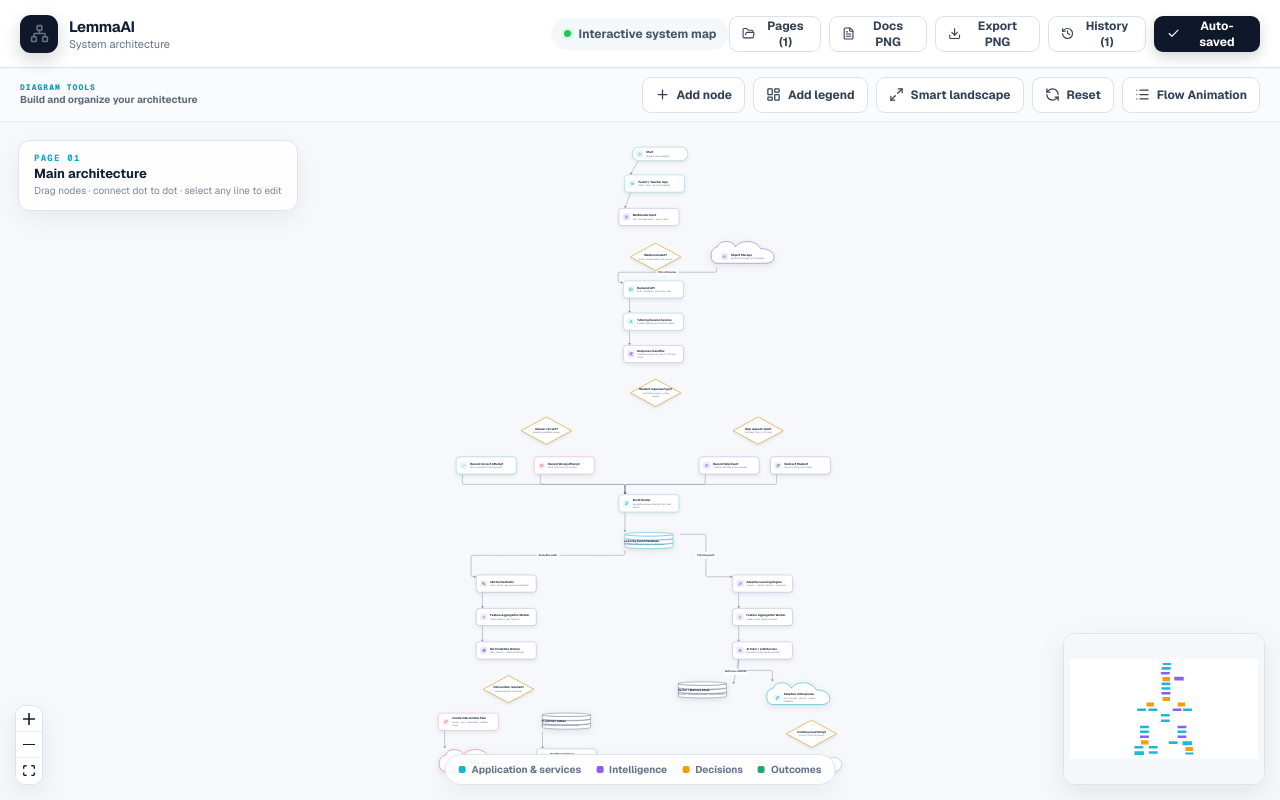
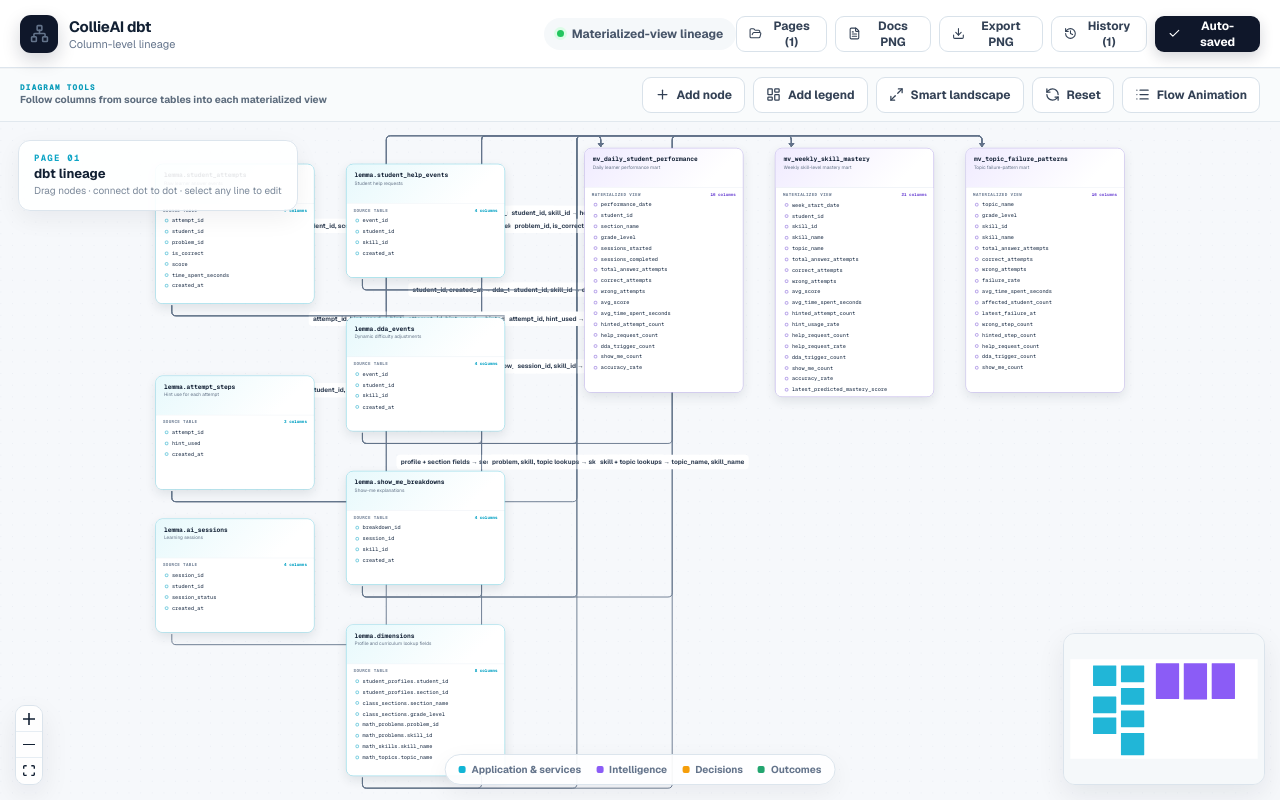
Before and after one commit to V0idStatic/ERD-Portfolio-Repo, a Next.js app in the folder CollieAI_ERD/architecture-flow/: page / in a window 1280 px wide. Built offline with nearby package versions, Linux system fonts and the light colour scheme.

Commit message:
Add column-level dbt lineage cards

```diff
--- a/CollieAI_ERD/architecture-flow/app/ArchitectureFlow.tsx
+++ b/CollieAI_ERD/architecture-flow/app/ArchitectureFlow.tsx
@@ -118,6 +118,9 @@ type NodeTone = "cyan" | "violet" | "amber" | "emerald" | "slate" | "rose";
 type ArchitectureNodeData = {
   label: string;
   description?: string;
+  /** dbt relation metadata. When present the node renders as an ERD-style table. */
+  relationType?: "source" | "materialized_view" | "view";
+  columns?: string[];
   titleSize?: number;
   descriptionSize?: number;
   shape: NodeShape;
@@ -270,6 +273,7 @@ function ArchitectureNodeCard({ data, selected, width, height }: NodeProps<Archi
   }
 
   const animState = data._animState;
+  const isRelation = Boolean(data.relationType && data.columns?.length);
   return (
     <div
       className={`architecture-node shape-${data.shape} tone-${data.tone} ${
@@ -353,7 +357,7 @@ function ArchitectureNodeCard({ data, selected, width, height }: NodeProps<Archi
           <path d="M115 2 L228 63 L115 124 L2 63 Z" />
         </svg>
       ) : null}
-      <div className="node-inner">
+      <div className={`node-inner ${isRelation ? "relation-node-inner" : ""}`}>
         {data.shape !== "database" && data.shape !== "decision" ? (
           <span className="node-icon" aria-hidden="true">
             <Icon size={17} strokeWidth={2.2} />
@@ -364,6 +368,19 @@ function ArchitectureNodeCard({ data, selected, width, height }: NodeProps<Archi
           {data.description ? <span>{data.description}</span> : null}
         </div>
       </div>
+      {isRelation ? (
+        <div className="relation-schema" aria-label={`${data.label} columns`}>
+          <div className="relation-schema-head">
+            <span>{data.relationType === "source" ? "SOURCE TABLE" : data.relationType === "materialized_view" ? "MATERIALIZED VIEW" : "VIEW"}</span>
+            <b>{data.columns!.length} columns</b>
+          </div>
+          <ul>
+            {data.columns!.map((column) => (
+              <li key={column}><i aria-hidden="true" />{column}</li>
+            ))}
+          </ul>
+        </div>
+      ) : null}
             {data.shape !== "decision" && [10, 30, 50, 70, 90].map((pct, i) => (
         <Handle key={`bottom-${i}`} className="side-handle" type="source" position={Position.Bottom} id={i === 2 ? "bottom" : `bottom-${i}`} style={{ left: `${pct}%` }} />
       ))}
@@ -522,6 +539,22 @@ const n = (
   data: { label, description, shape, icon, tone },
 });
 
+const relationNode = (
+  id: string,
+  x: number,
+  y: number,
+  label: string,
+  relationType: "source" | "materialized_view" | "view",
+  columns: string[],
+  description: string,
+): ArchitectureNode => ({
+  id,
+  type: "architecture",
+  position: { x, y },
+  data: { label, description, relationType, columns, shape: "database", icon: "database", tone: relationType === "materialized_view" ? "violet" : "cyan" },
+  style: { width: 300, height: Math.max(215, Math.min(470, 110 + columns.length * 22)) },
+});
+
 const getLegendFrame = (allNodes: ArchitectureNode[], nodeIds: string[]) => {
   const members = allNodes.filter(
     (node) =>
@@ -597,7 +630,7 @@ const synchronizeLegendKey = (allNodes: ArchitectureNode[]) => {
   ];
 };
 
-const initialNodes: ArchitectureNode[] = [
+const legacyInitialNodes: ArchitectureNode[] = [
   n("start", 910, 10, "Start", "Student opens CollieAI", "terminal", "play", "emerald"),
   n("app", 875, 135, "Parent / Teacher App", "React · Expo · Next.js candidate", "service", "app", "cyan"),
   n("input", 850, 285, "Multimodal Input", "Text · selected object · voice · image", "service", "input", "violet"),
@@ -657,7 +690,7 @@ const edge = (
   labelBgBorderRadius: 5,
 });
 
-const initialEdges: Edge[] = [
+const legacyInitialEdges: Edge[] = [
   edge("e1", "start", "app"),
   edge("e2", "app", "input"),
   edge("e3", "input", "media"),
@@ -696,6 +729,25 @@ const initialEdges: Edge[] = [
   edge("e36", "continue", "input", "Yes · next turn", true, "de0-2", "right-0"),
 ];
 
+const initialNodes: ArchitectureNode[] = [
+  relationNode("attempts", 40, 100, "lemma.student_attempts", "source", ["attempt_id", "student_id", "problem_id", "is_correct", "score", "time_spent_seconds", "created_at"], "Raw learner answer events"),
+  relationNode("steps", 40, 500, "lemma.attempt_steps", "source", ["attempt_id", "hint_used", "created_at"], "Hint use for each attempt"),
+  relationNode("sessions", 40, 770, "lemma.ai_sessions", "source", ["session_id", "student_id", "session_status", "created_at"], "Learning sessions"),
+  relationNode("help", 400, 100, "lemma.student_help_events", "source", ["event_id", "student_id", "skill_id", "created_at"], "Student help requests"),
+  relationNode("dda", 400, 390, "lemma.dda_events", "source", ["event_id", "student_id", "skill_id", "created_at"], "Dynamic difficulty adjustments"),
+  relationNode("show-me", 400, 680, "lemma.show_me_breakdowns", "source", ["breakdown_id", "session_id", "skill_id", "created_at"], "Show-me explanations"),
+  relationNode("dimensions", 400, 970, "lemma.dimensions", "source", ["student_profiles.student_id", "student_profiles.section_id", "class_sections.section_name", "class_sections.grade_level", "math_problems.problem_id", "math_problems.skill_id", "math_skills.skill_name", "math_topics.topic_name"], "Profile and curriculum lookup fields"),
+  relationNode("daily", 850, 70, "mv_daily_student_performance", "materialized_view", ["performance_date", "student_id", "section_name", "grade_level", "sessions_started", "sessions_completed", "total_answer_attempts", "correct_attempts", "wrong_attempts", "avg_score", "avg_time_spent_seconds", "hinted_attempt_count", "help_request_count", "dda_trigger_count", "show_me_count", "accuracy_rate"], "Daily learner performance mart"),
+  relationNode("weekly", 1210, 70, "mv_weekly_skill_mastery", "materialized_view", ["week_start_date", "student_id", "skill_id", "skill_name", "topic_name", "total_answer_attempts", "correct_attempts", "wrong_attempts", "avg_score", "avg_time_spent_seconds", "hinted_attempt_count", "hint_usage_rate", "help_request_count", "help_request_rate", "dda_trigger_count", "show_me_count", "accuracy_rate", "latest_predicted_mastery_score", "latest_risk_level", "recommended_action", "latest_prediction_at"], "Weekly skill-level mastery mart"),
+  relationNode("topic-failures", 1570, 70, "mv_topic_failure_patterns", "materialized_view", ["topic_name", "grade_level", "skill_id", "skill_name", "total_answer_attempts", "correct_attempts", "wrong_attempts", "failure_rate", "avg_time_spent_seconds", "affected_student_count", "latest_failure_at", "wrong_step_count", "hinted_step_count", "help_request_count", "dda_trigger_count", "show_me_count"], "Topic failure-pattern mart"),
+];
+
+const initialEdges: Edge[] = [
+  edge("attempts-daily", "attempts", "daily", "student_id, score, timestamps → daily attempt metrics"), edge("steps-daily", "steps", "daily", "attempt_id, hint_used → hinted_attempt_count"), edge("sessions-daily", "sessions", "daily", "student_id, status, created_at → session metrics"), edge("help-daily", "help", "daily", "student_id, created_at → help_request_count"), edge("dda-daily", "dda", "daily", "student_id, created_at → dda_trigger_count"), edge("show-daily", "show-me", "daily", "session_id, created_at → show_me_count"), edge("dimensions-daily", "dimensions", "daily", "profile + section fields → section_name, grade_level"),
+  edge("attempts-weekly", "attempts", "weekly", "student_id, problem_id, score → weekly attempt metrics"), edge("steps-weekly", "steps", "weekly", "attempt_id, hint_used → hinted_attempt_count"), edge("help-weekly", "help", "weekly", "student_id, skill_id → help_request_count"), edge("dda-weekly", "dda", "weekly", "student_id, skill_id → dda_trigger_count"), edge("show-weekly", "show-me", "weekly", "session_id, skill_id → show_me_count"), edge("dimensions-weekly", "dimensions", "weekly", "problem, skill, topic lookups → skill_name, topic_name"),
+  edge("attempts-topic", "attempts", "topic-failures", "problem_id, is_correct → failure metrics"), edge("steps-topic", "steps", "topic-failures", "attempt_id, hint_used → hinted_step_count"), edge("help-topic", "help", "topic-failures", "skill_id → help_request_count"), edge("dda-topic", "dda", "topic-failures", "skill_id → dda_trigger_count"), edge("show-topic", "show-me", "topic-failures", "skill_id → show_me_count"), edge("dimensions-topic", "dimensions", "topic-failures", "skill + topic lookups → topic_name, skill_name"),
+];
+
 const shapeOptions: { value: NodeShape; label: string }[] = [
   { value: "service", label: "Service" },
   { value: "decision", label: "Diamond" },
@@ -732,11 +784,11 @@ const createLegendDraft = (): LegendDraft => ({
   nodeIds: [],
 });
 
-const PAGE_INDEX_KEY = "collieai-architecture-pages-v1";
-const LEGACY_STORAGE_KEY = "collieai-architecture-v1";
-const defaultPages: DiagramPage[] = [{ id: "main", name: "Main architecture" }];
-const pageStorageKey = (pageId: string) => `collieai-architecture-page-${pageId}`;
-const historyStorageKey = (pageId: string) => `collieai-architecture-history-${pageId}`;
+const PAGE_INDEX_KEY = "collieai-dbt-lineage-pages-v1";
+const LEGACY_STORAGE_KEY = "collieai-dbt-lineage-v1";
+const defaultPages: DiagramPage[] = [{ id: "main", name: "dbt lineage" }];
+const pageStorageKey = (pageId: string) => `collieai-dbt-lineage-page-${pageId}`;
+const historyStorageKey = (pageId: string) => `collieai-dbt-lineage-history-${pageId}`;
 const MAX_HISTORY_ENTRIES = 40;
 
 const diagramSignature = (nodes: ArchitectureNode[], edges: Edge[]) =>
@@ -2428,13 +2480,13 @@ function FlowWorkspace() {
         <div className="brand">
           <span className="brand-mark"><Network size={19} /></span>
           <div>
-            <strong>LemmaAI</strong>
-            <span>System architecture</span>
+            <strong>CollieAI dbt</strong>
+            <span>Column-level lineage</span>
           </div>
         </div>
         <div className="topbar-center">
           <span className="status-dot" />
-          Interactive system map
+          Materialized-view lineage
         </div>
         <div className="topbar-actions">
           <button
@@ -2476,7 +2528,7 @@ function FlowWorkspace() {
       <nav className="tool-navbar" aria-label="Diagram tools">
         <div className="tool-navbar-label">
           <span>DIAGRAM TOOLS</span>
-          <strong>Build and organize your architecture</strong>
+          <strong>Follow columns from source tables into each materialized view</strong>
         </div>
         <div className="tool-navbar-actions">
           <button className="button secondary" onClick={() => setCreatorOpen(true)}>
--- a/CollieAI_ERD/architecture-flow/app/globals.css
+++ b/CollieAI_ERD/architecture-flow/app/globals.css
@@ -168,6 +168,26 @@ button { cursor: pointer; }
 .shape-database.is-selected .database-art .db-body,
 .shape-database.is-selected .database-art .db-top { stroke:var(--node); stroke-width:2.8; }
 .shape-database .node-inner { position:relative; z-index:3; padding:28px 24px 17px; }
+.shape-database:has(.relation-schema) {
+  display:flex; flex-direction:column; align-items:stretch; overflow:hidden;
+  border:1px solid var(--node-line); border-radius:13px; background:#fff; filter:none;
+  box-shadow:0 8px 20px rgba(30,41,59,.11);
+}
+.shape-database:has(.relation-schema) .database-art { display:none; }
+.shape-database:has(.relation-schema) .relation-node-inner {
+  flex:none; min-height:74px; padding:13px 15px 10px; align-items:flex-start;
+  border-bottom:1px solid #e4ebf1; background:linear-gradient(135deg,var(--node-soft),#fff 80%);
+}
+.shape-database:has(.relation-schema) .node-copy { gap:2px; }
+.shape-database:has(.relation-schema) .node-copy strong { font-family:var(--font-geist-mono); font-size:12px; }
+.shape-database:has(.relation-schema) .node-copy span { font-size:9px; }
+.relation-schema { position:relative; z-index:3; min-height:0; flex:1; overflow:auto; padding:8px 12px 11px; background:#fff; }
+.relation-schema-head { display:flex; align-items:center; justify-content:space-between; gap:8px; margin:0 1px 7px; color:#718096; font:700 8px/1 var(--font-geist-mono); letter-spacing:.08em; }
+.relation-schema-head b { color:var(--node); font-weight:800; letter-spacing:0; }
+.relation-schema ul { display:grid; gap:2px; margin:0; padding:0; list-style:none; }
+.relation-schema li { display:flex; align-items:center; gap:7px; min-width:0; padding:3px 5px; border-radius:4px; color:#34445a; font:500 10px/1.25 var(--font-geist-mono); overflow-wrap:anywhere; }
+.relation-schema li:hover { background:var(--node-soft); color:#152337; }
+.relation-schema li i { flex:none; width:6px; height:6px; border:1.5px solid var(--node); border-radius:2px; }
 .shape-cloud {
   width:100%; height:100%; min-height:0; border:0; border-radius:0; background:transparent;
   box-shadow: none; filter: drop-shadow(0 8px 14px rgba(30,41,59,.12));
--- a/CollieAI_ERD/architecture-flow/app/layout.tsx
+++ b/CollieAI_ERD/architecture-flow/app/layout.tsx
@@ -13,9 +13,9 @@ const geistMono = Geist_Mono({
 });
 
 export const metadata: Metadata = {
-  title: "LemmaAI System Architecture",
+  title: "CollieAI dbt Column Lineage",
   description:
-    "An interactive architecture map for CollieAI's adaptive learning platform.",
+    "An interactive dbt lineage map that shows source and materialized-view columns.",
   icons: {
     icon: "/favicon.svg",
     shortcut: "/favicon.svg",
```
